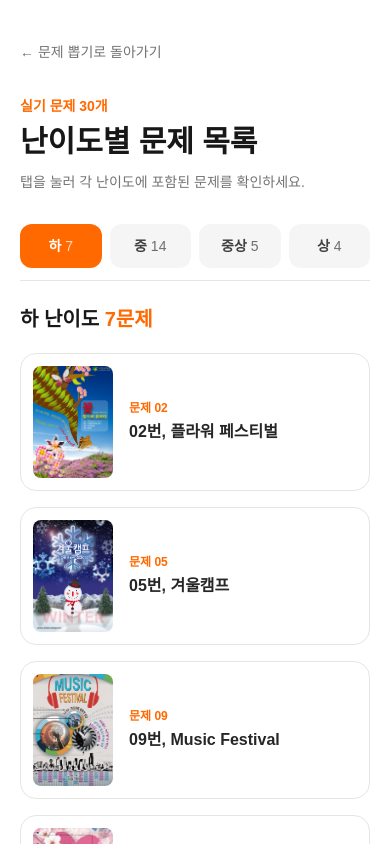
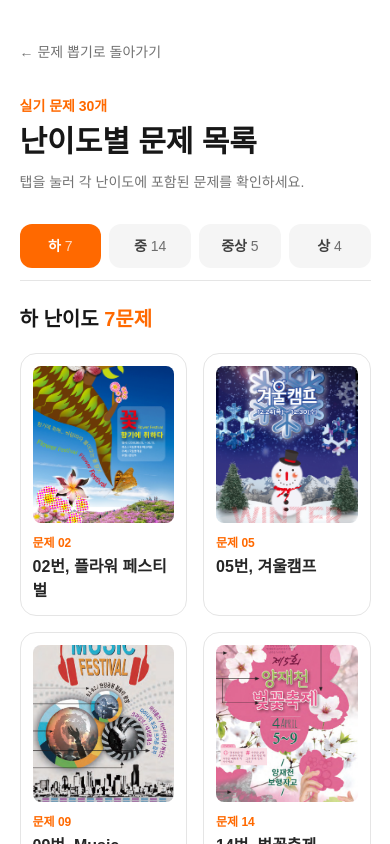
Before and after one commit to moodang-teacher/daily-pick, a Next.js app: page /difficulties in a window 390 px wide. Shown: the top 844 px of the page. Built offline with nearby package versions, Linux system fonts and the light colour scheme.

Commit message:
Keep difficulty catalog cards equal width

```diff
--- a/app/difficulties/page.tsx
+++ b/app/difficulties/page.tsx
@@ -6,7 +6,7 @@ export default function DifficultiesPage() {
   const items = problems.map(({ id, title, imagePath }) => ({ id, title, imagePath }));
 
   return (
-    <main className="mx-auto min-h-screen max-w-5xl px-5 py-10 sm:px-8">
+    <main className="mx-auto min-h-screen w-[90vw] py-10">
       <Link href="/" className="text-sm font-medium text-neutral-500 hover:text-orange-500 dark:text-neutral-400">
         ← 문제 뽑기로 돌아가기
       </Link>
--- a/components/DifficultyCatalog.tsx
+++ b/components/DifficultyCatalog.tsx
@@ -59,19 +59,19 @@ export default function DifficultyCatalog({ problems }: { problems: CatalogProbl
         <h2 className="mb-5 text-xl font-bold text-neutral-900 dark:text-neutral-100">
           {active} 난이도 <span className="text-orange-500">{items.length}문제</span>
         </h2>
-        <div className="grid gap-4 sm:grid-cols-2">
+        <div className="grid grid-cols-2 gap-4">
           {items.map((problem) => (
-            <article key={problem.id} className="flex items-center gap-4 rounded-2xl border border-neutral-200 bg-white p-3 dark:border-neutral-800 dark:bg-neutral-900">
+            <article key={problem.id} className="flex min-w-0 flex-col items-start gap-3 rounded-2xl border border-neutral-200 bg-white p-3 sm:flex-row sm:items-center sm:gap-4 dark:border-neutral-800 dark:bg-neutral-900">
               <Image
                 src={problem.imagePath}
                 alt={problem.title}
-                width={96}
-                height={120}
-                className="h-28 w-20 shrink-0 rounded-lg object-cover"
+                width={160}
+                height={200}
+                className="aspect-[9/10] h-auto w-full rounded-lg object-cover sm:h-28 sm:w-20 sm:shrink-0"
               />
-              <div>
+              <div className="min-w-0">
                 <p className="text-xs font-bold text-orange-500">문제 {String(problem.id).padStart(2, "0")}</p>
-                <h3 className="mt-1 font-semibold text-neutral-800 dark:text-neutral-100">{problem.title}</h3>
+                <h3 className="mt-1 break-words font-semibold text-neutral-800 dark:text-neutral-100">{problem.title}</h3>
               </div>
             </article>
           ))}
```
